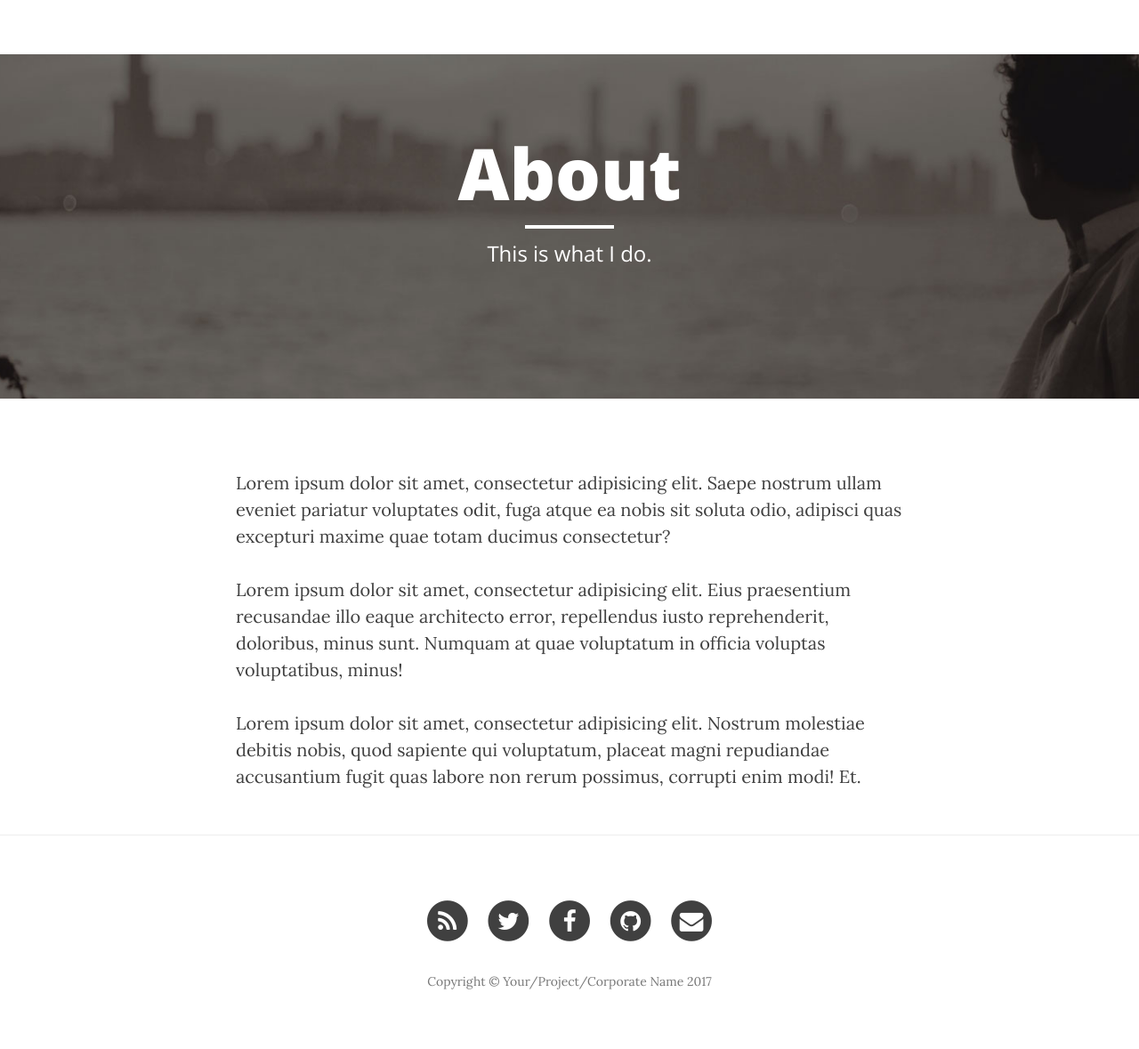
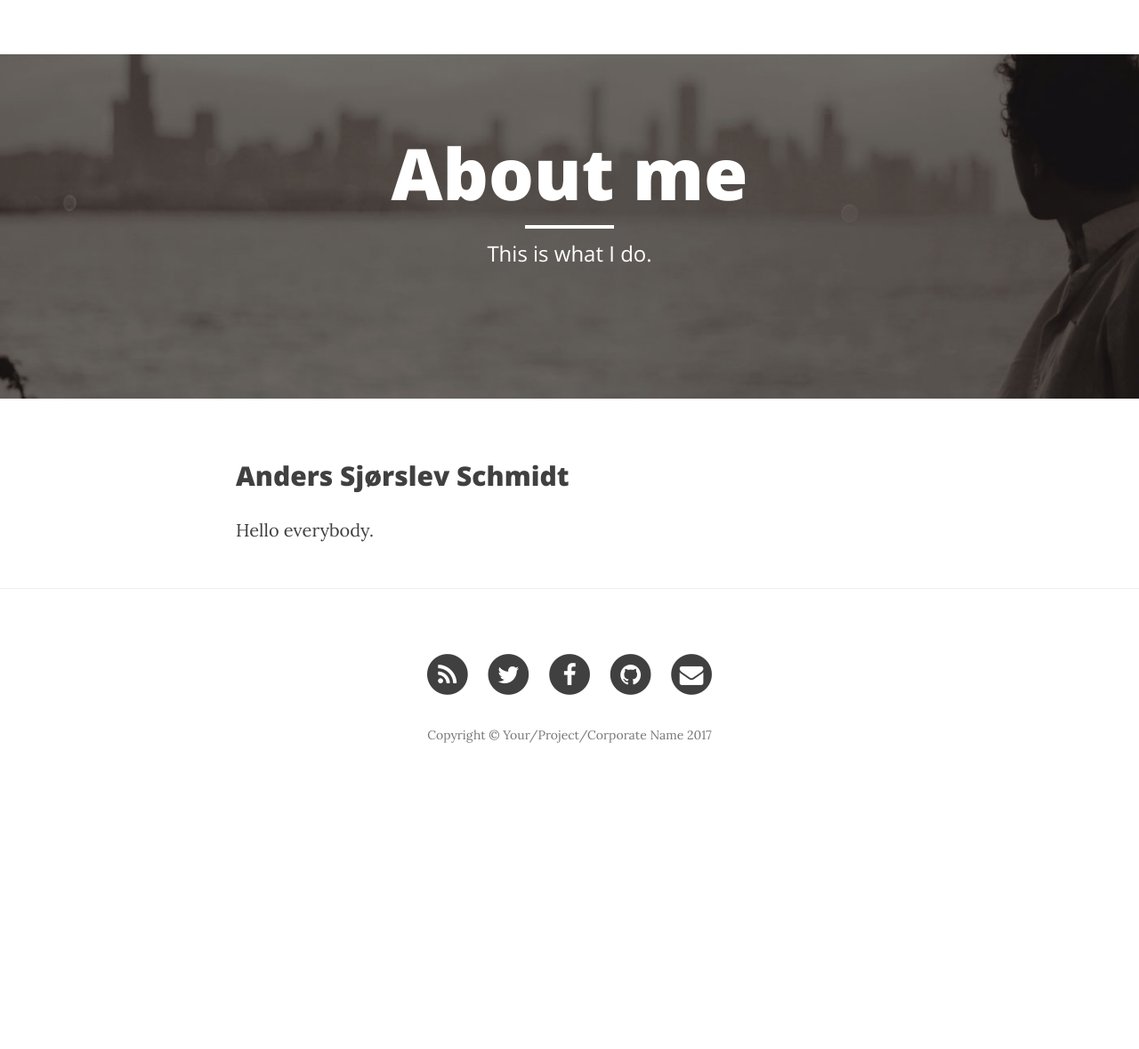
Before and after one commit to andersschmidt/site, a Jekyll site: the page built from about.html, in a window 1280 px wide. Shown: the whole page at 89% size. Built offline with Jekyll 4.4.1, drawn with Linux system fonts in a browser that asks for light colours; nearby versions of some CDN libraries; after the commit the page ends 902 px from its top, so only the background shows below that.

Commit message:
Updated 'about.html' via CloudCannon

```diff
--- a/about.html
+++ b/about.html
@@ -1,12 +1,9 @@
 ---
 layout: page
-title: "About"
+title: "About me"
 description: "This is what I do."
 header-img: "img/about-bg.jpg"
 ---
 
-<p>Lorem ipsum dolor sit amet, consectetur adipisicing elit. Saepe nostrum ullam eveniet pariatur voluptates odit, fuga atque ea nobis sit soluta odio, adipisci quas excepturi maxime quae totam ducimus consectetur?</p>
-
-<p>Lorem ipsum dolor sit amet, consectetur adipisicing elit. Eius praesentium recusandae illo eaque architecto error, repellendus iusto reprehenderit, doloribus, minus sunt. Numquam at quae voluptatum in officia voluptas voluptatibus, minus!</p>
-
-<p>Lorem ipsum dolor sit amet, consectetur adipisicing elit. Nostrum molestiae debitis nobis, quod sapiente qui voluptatum, placeat magni repudiandae accusantium fugit quas labore non rerum possimus, corrupti enim modi! Et.</p>
+<h2>Anders Sjørslev Schmidt</h2>
+<p>Hello everybody.</p>
```
